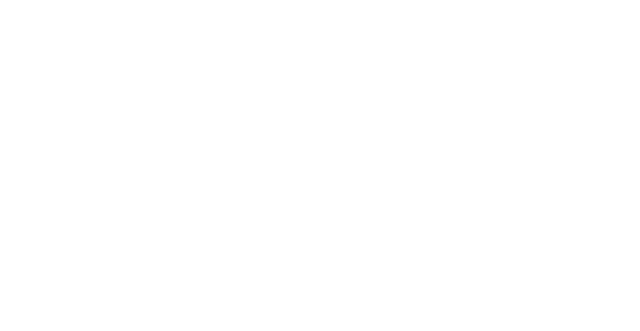
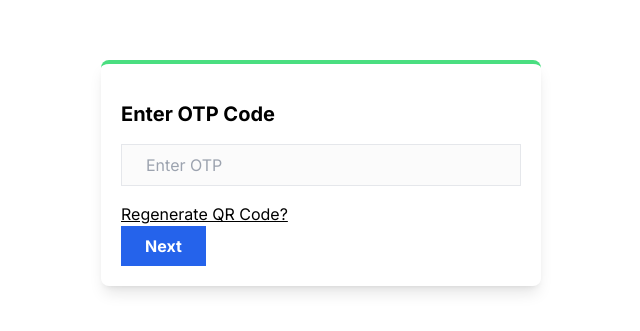
Before and after one commit to RHAP22/Final_DemoMFA, a Next.js app: page /enterOTP in a window 1280 px wide. Shown: the part 227-558 px from the top of the page, without its empty margins (319-959 px from the left). Built offline with nearby package versions, Linux system fonts and the light colour scheme; sample sign-in values are in the browser's storage.

Commit message:
Finalised

```diff
--- a/app/enterOTP/page.jsx
+++ b/app/enterOTP/page.jsx
@@ -1,11 +1,11 @@
-import enterOTP from "@/components/enterOTP";
+import EnterOTP from "@/components/EnterOTP";
 
 
 export default function FormOTP(){
 
     return(
         <div>
-            <enterOTP/>
+            <EnterOTP/>
         </div>
     );
 }
--- a/components/enterOTP.jsx
+++ b/components/enterOTP.jsx
@@ -5,7 +5,7 @@
 import { useRouter } from "next/navigation";
 import QRImg from "@/components/qrview";
 import { Result } from "postcss";
-export default function enterOTP(){
+export default function EnterOTP(){
 
     const [userId, setUserId] = useState(
         window.localStorage.getItem('user_id') || ''
```
